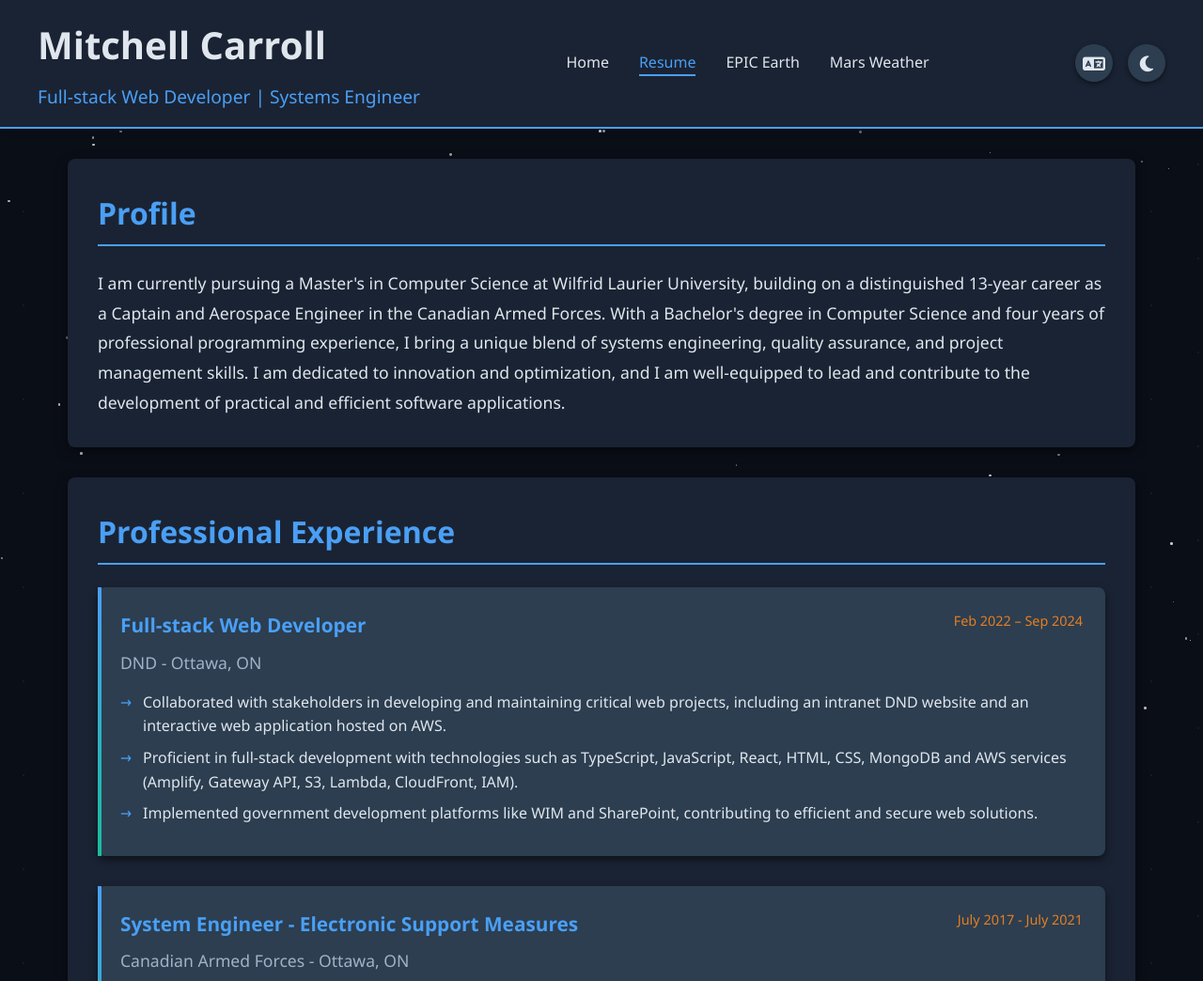
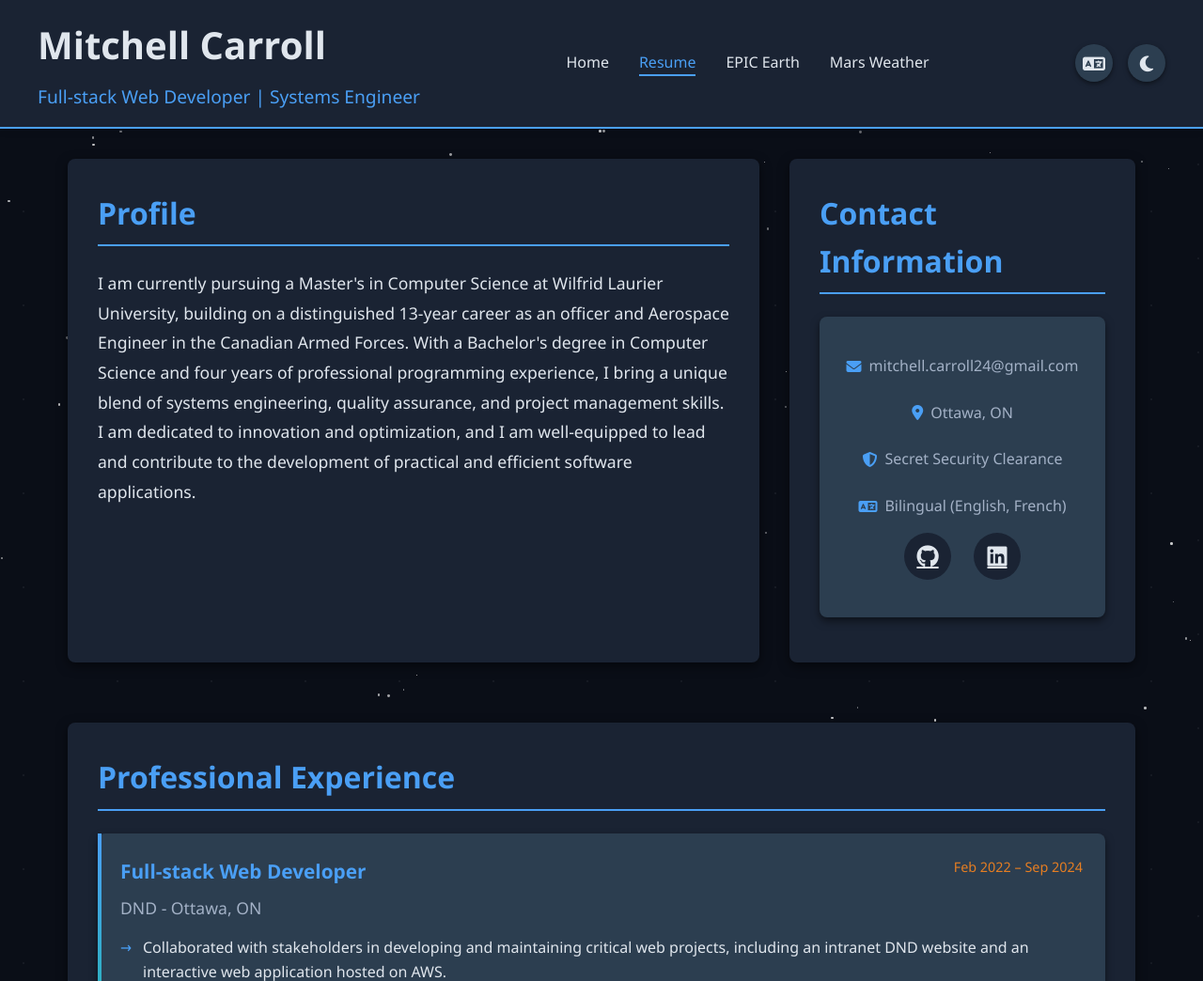
Before and after one commit to mitchyc24/mitchyc24.github.io, a plain HTML site: page resume.html in a window 1280 px wide. Shown: the top 1044 px of the page at 94% size. Drawn offline with Linux system fonts and the light colour scheme.

Commit message:
contact info

```diff
--- a/resume-data.json
+++ b/resume-data.json
@@ -29,8 +29,9 @@
                 "fr": "Profil"
             },
             "content": {
-                "en": "I am currently pursuing a Master's in Computer Science at Wilfrid Laurier University, building on a distinguished 13-year career as a Captain and Aerospace Engineer in the Canadian Armed Forces. With a Bachelor's degree in Computer Science and four years of professional programming experience, I bring a unique blend of systems engineering, quality assurance, and project management skills. I am dedicated to innovation and optimization, and I am well-equipped to lead and contribute to the development of practical and efficient software applications.",
-                "fr": "Je poursuis actuellement une maîtrise en informatique à l'Université Wilfrid Laurier, m'appuyant sur une carrière distinguée de 13 ans en tant que Capitaine et Ingénieur Aérospatial dans les Forces armées canadiennes. Avec un baccalauréat en informatique et quatre ans d'expérience professionnelle en programmation, j'apporte une combinaison unique de compétences en ingénierie des systèmes, assurance qualité et gestion de projet. Je suis dévoué à l'innovation et à l'optimisation, et je suis bien équipé pour diriger et contribuer au développement d'applications logicielles pratiques et efficientes."
+                "en": "I am currently pursuing a Master's in Computer Science at Wilfrid Laurier University, building on a distinguished 13-year career as an officer and Aerospace Engineer in the Canadian Armed Forces. With a Bachelor's degree in Computer Science and four years of professional programming experience, I bring a unique blend of systems engineering, quality assurance, and project management skills. I am dedicated to innovation and optimization, and I am well-equipped to lead and contribute to the development of practical and efficient software applications.",
+
+                "fr": "Je poursuis actuellement une maîtrise en informatique à l'Université Wilfrid Laurier, m'appuyant sur une carrière distinguée de 13 ans en tant qu'officier et Ingénieur Aérospatial dans les Forces armées canadiennes. Avec un baccalauréat en informatique et quatre ans d'expérience professionnelle en programmation, j'apporte une combinaison unique de compétences en ingénierie des systèmes, assurance qualité et gestion de projet. Je suis dévoué à l'innovation et à l'optimisation, et je suis bien équipé pour diriger et contribuer au développement d'applications logicielles pratiques et efficientes."
             }
         },
         "experience": {
@@ -61,8 +62,8 @@
                 },
                 {
                     "title": {
-                        "en": "System Engineer - Electronic Support Measures",
-                        "fr": "Ingénieur Système - Mesures de Soutien Électronique"
+                        "en": "Systems Engineer - Electronic Support Measures",
+                        "fr": "Ingénieur de Systèmes - Mesures de Soutien Électronique"
                     },
                     "company": {
                         "en": "Canadian Armed Forces - Ottawa, ON",
--- a/resume.html
+++ b/resume.html
@@ -592,6 +592,80 @@
         transform: rotate(360deg);
       }
     }
+
+    /* Contact card styles */
+    .contact-card {
+      background-color: var(--space-light);
+      border-radius: 8px;
+      padding: 1.5rem;
+      box-shadow: 0 4px 8px var(--card-shadow);
+      margin-bottom: 1rem;
+    }
+
+    /* Contact info */
+    .contact-info {
+      display: flex;
+      flex-wrap: wrap;
+      justify-content: center;
+      gap: 1.5rem;
+      margin: 1rem 0;
+    }
+
+    .contact-info p {
+      display: flex;
+      align-items: center;
+      color: var(--text-secondary);
+    }
+
+    .contact-info i {
+      margin-right: 0.5rem;
+      color: var(--accent-blue);
+    }
+
+    /* Social links */
+    .social-links {
+      display: flex;
+      justify-content: center;
+      gap: 1.5rem;
+      margin: 1rem 0;
+    }
+
+    .social-links a {
+      display: flex;
+      align-items: center;
+      justify-content: center;
+      width: 50px;
+      height: 50px;
+      border-radius: 50%;
+      background-color: var(--space-medium);
+      color: var(--text-primary);
+      transition: all 0.3s ease;
+    }
+
+    .social-links a:hover {
+      transform: translateY(-3px);
+      background-color: var(--accent-blue);
+      box-shadow: 0 5px 15px rgba(0, 0, 0, 0.3);
+    }
+
+    .social-links i {
+      font-size: 1.5rem;
+    }
+
+    /* Top sections container for side-by-side layout */
+    .top-sections-container {
+      display: grid;
+      grid-template-columns: 2fr 1fr;
+      gap: 2rem;
+      margin-bottom: 2rem;
+    }
+
+    /* Make it responsive */
+    @media (max-width: 768px) {
+      .top-sections-container {
+        grid-template-columns: 1fr;
+      }
+    }
   </style>
 </head>
 
@@ -731,8 +805,9 @@
         // Render main content
         const mainContent = document.getElementById('main-content');
 
-        // Profile Section
+        // Profile and Contact Info Section (side by side)
         mainContent.innerHTML = `
+          <div class="top-sections-container">
             <section class="section" id="profile">
               <h2 class="section-title en">${data.sections.profile.title.en}</h2>
               <h2 class="section-title fr">${data.sections.profile.title.fr}</h2>
@@ -741,6 +816,30 @@
                 <p class="fr">${data.sections.profile.content.fr}</p>
               </div>
             </section>
+
+            <section class="section" id="contact">
+              <h2 class="section-title en">Contact Information</h2>
+              <h2 class="section-title fr">Coordonnées</h2>
+
+              <div class="contact-card">
+                <!-- Contact info -->
+                <div class="contact-info">
+                  <p><i class="fas fa-envelope"></i> mitchell.carroll24@gmail.com</p>
+                  <p><i class="fas fa-map-marker-alt"></i> Ottawa, ON</p>
+                  <p class="en"><i class="fas fa-shield-alt"></i> Secret Security Clearance</p>
+                  <p class="fr"><i class="fas fa-shield-alt"></i> Cote de sécurité Secrète</p>
+                  <p class="en"><i class="fas fa-language"></i> Bilingual (English, French)</p>
+                  <p class="fr"><i class="fas fa-language"></i> Bilingue (Anglais, Français)</p>
+                </div>
+
+                <!-- Social links -->
+                <div class="social-links">
+                  <a href="https://github.com/mitchyc24" target="_blank"><i class="fab fa-github"></i></a>
+                  <a href="https://linkedin.com/in/mitchell-carroll" target="_blank"><i class="fab fa-linkedin"></i></a>
+                </div>
+              </div>
+            </section>
+          </div>
         `;
 
         // Experience Section
```
Also changed, not shown: index.html (+67 -0 lines). Lines whose indentation alone changed are shown as unchanged.
